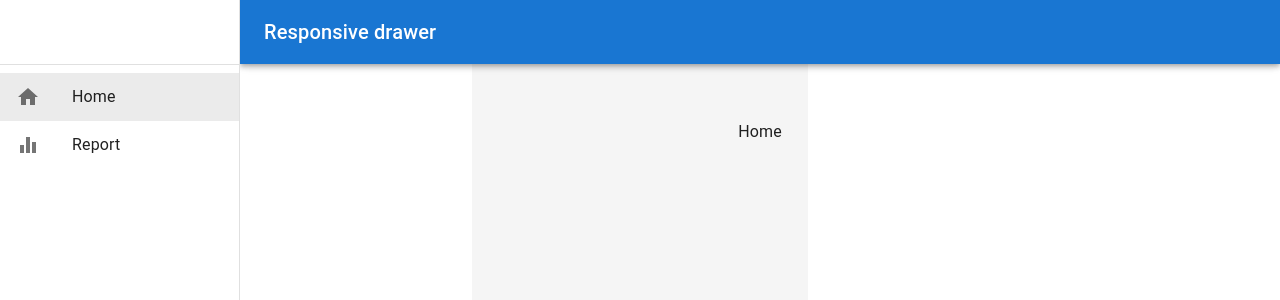
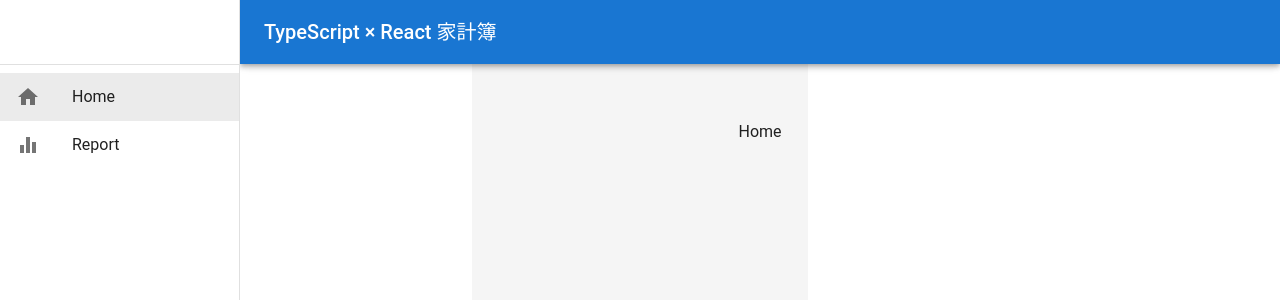
Before and after one commit to ahiru401066/React_kakeibo, a React (Vite) app in the folder udemy-household-app/: page / in a window 1280 px wide. Shown: the top 300 px of the page. Built offline with nearby package versions, Linux system fonts and the light colour scheme.

Commit message:
フォント設定

```diff
--- a/udemy-household-app/src/App.tsx
+++ b/udemy-household-app/src/App.tsx
@@ -8,11 +8,16 @@
 import Report from './pages/Report';
 import NoMatch from './pages/NoMatch';
 import AppLayout from './components/layout/AppLayout';
+import {theme} from './theme/theme';
+import { ThemeProvider } from '@emotion/react';
+import { CssBaseline } from '@mui/material';
 
 function App() {
 
   return (
     <>
+        <ThemeProvider theme={theme}>
+        <CssBaseline />
         <Router>
           <Routes>
             <Route path="/" element={<AppLayout />}>
@@ -22,6 +27,7 @@
             </Route>
           </Routes>
         </Router>
+        </ThemeProvider>
     </>
   )
 }
--- a/udemy-household-app/src/components/layout/AppLayout.tsx
+++ b/udemy-household-app/src/components/layout/AppLayout.tsx
@@ -64,7 +64,7 @@
             <MenuIcon />
           </IconButton>
           <Typography variant="h6" noWrap component="div">
-            Responsive drawer
+            TypeScript × React 家計簿
           </Typography>
         </Toolbar>
       </AppBar>
--- /dev/null
+++ b/udemy-household-app/src/theme/theme.ts
@@ -0,0 +1,7 @@
+import { createTheme } from "@mui/material";
+
+export const theme = createTheme({
+    typography: {
+        fontFamily: 'Noto Sans JP, Roboto, "Helvetica Neue", Arial, sans-serif'
+    }
+})
```
